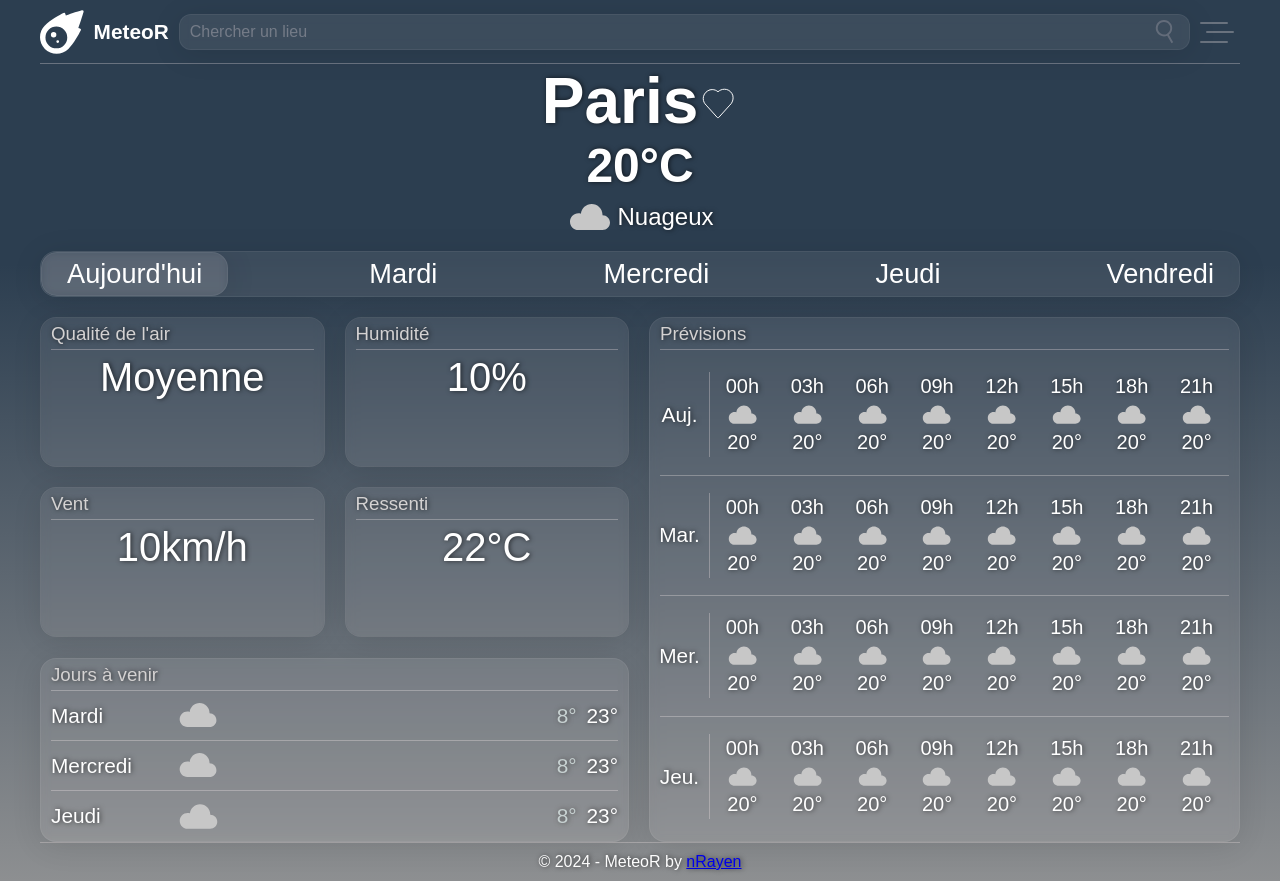
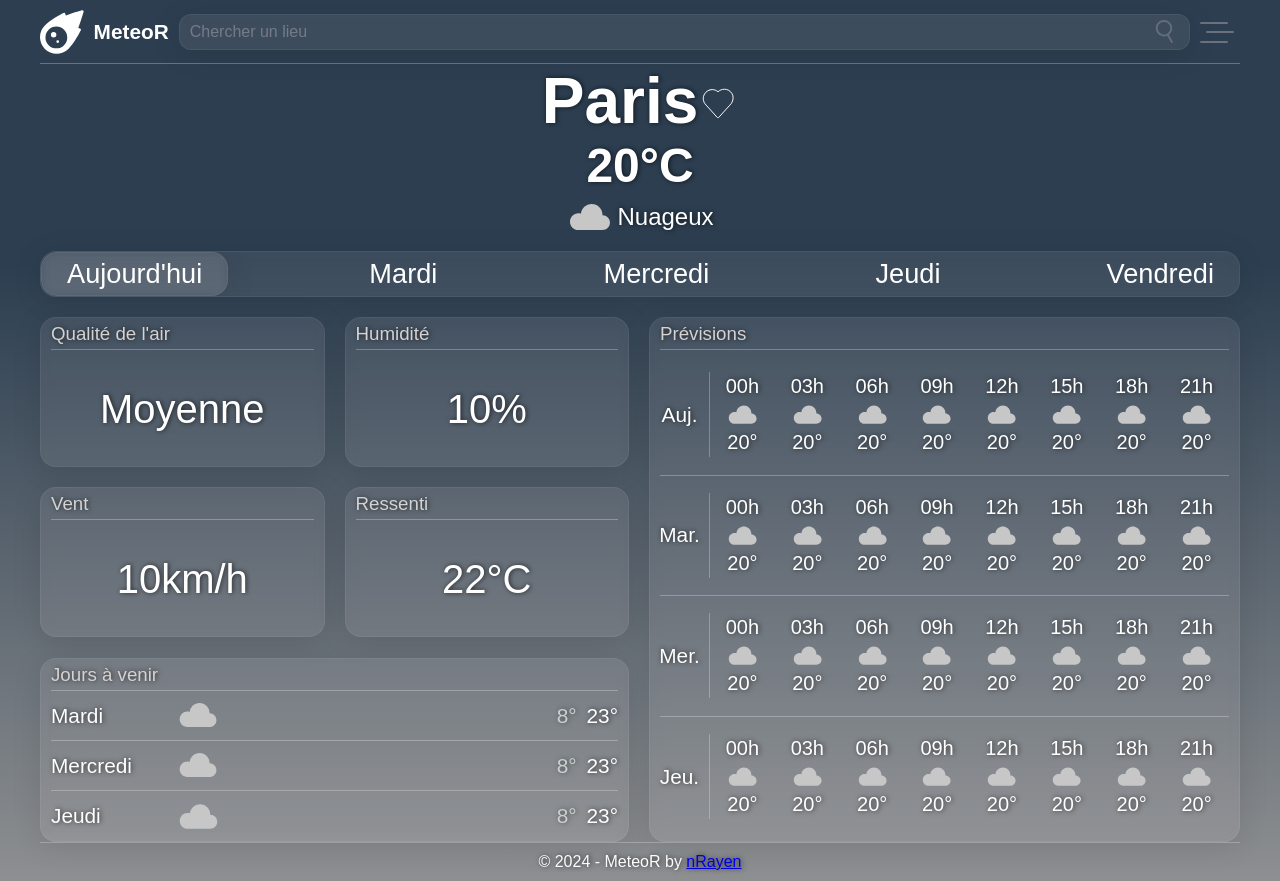
Before and after one commit to nRayen/MeteoR-App, a Next.js app: page / in a window 1280 px wide. Built offline with nearby package versions, Linux system fonts and the light colour scheme; a web font is replaced by a local one.

Commit message:
(main) : changed current weather info alignement

```diff
--- a/src/app/globals.css
+++ b/src/app/globals.css
@@ -290,23 +290,14 @@ main {
         }
 
         .card {
+            height: 100%;
             min-width: calc(50% - 10px);
             padding: 5px 10px 10px;
             scroll-snap-align: start;
             box-shadow: none;
             overflow: visible;
             position: relative;
-
-            &::after {
-                width: 100%;
-                height: 100%;
-                position: absolute;
-                top: 0;
-                left: 0;
-                content: "";
-                border-radius: 16px;
-                box-shadow: 0 4px 30px rgba(0, 0, 0, 0.1);
-            }
+            box-shadow: 0 4px 30px rgba(0, 0, 0, 0.1);
 
             h3 {
                 position: relative;
@@ -322,25 +313,17 @@ main {
                 }
             }
 
-            div {
+            p {
+                font-size: 2.5rem;
                 display: flex;
                 justify-content: center;
                 align-items: center;
-                p {
-                    font-size: 2.5rem;
-                    display: block;
-                    width: fit-content;
-                    height: 100% ;
-                    justify-content: center;
-                }
+                margin: auto;
+                text-align: center;
+                height: calc(100% - 25px);
+                margin-bottom: 5px;
+            }
 
-                svg {
-                    display: none;
-                    width: 39%;
-                    max-height: 100%;
-                    stroke: white;
-                }
-            }
         }
     }
 
@@ -477,6 +460,15 @@ footer {
     svg#favicon {
         display: block;
         padding: 5px;
+    }
+
+    .weather-info {
+        .card {
+            p {
+                font-size: 2rem !important;
+                text-overflow: ellipsis;
+            }
+        }
     }
 }
 
--- a/src/components/WeatherInfos.jsx
+++ b/src/components/WeatherInfos.jsx
@@ -5,52 +5,22 @@ const WeatherInfos = () => {
 		<section className="weather-info">
 			<article className="card glass">
 				<h3 className="glass-text">Qualité de l'air</h3>
-				<div>
 					<p>Moyenne</p>
-					<svg fill="#ffffff"  version="1.1" id="Layer_1" xmlns="http://www.w3.org/2000/svg" xmlnsXlink="http://www.w3.org/1999/xlink" viewBox="0 0 512 512" xmlSpace="preserve" stroke="#ffffff">
-						<g id="SVGRepo_bgCarrier" stroke-width="0"/>
-						<g id="SVGRepo_tracerCarrier" stroke-linecap="round" stroke-linejoin="round"/>
-						<g id="SVGRepo_iconCarrier"> <g> <g> <path d="M136.767,260.021c-7.498,0-11.07,3.571-11.783,9.285c-2.143,17.14-6.071,43.923-48.565,43.923 c-34.639,0-52.851-17.14-52.851-54.635V147.894c0-37.138,18.211-54.278,51.421-54.278c42.495,0,49.279,27.853,49.993,43.209 c0.357,5,3.57,8.927,11.783,8.927c8.214,0,11.784-2.499,11.784-14.283c0-32.139-26.782-59.635-73.561-59.635 C34.281,71.834,0,92.545,0,147.894v110.699c0,55.707,33.567,76.418,73.919,76.418c47.136,0,74.632-27.853,74.632-60.349 C148.551,262.879,144.98,260.021,136.767,260.021z"/> </g> </g> <g> <g> <path d="M261.032,71.834c-41.779,0-74.275,20.712-74.275,76.061v110.699c0,55.707,32.496,76.419,74.275,76.419 s74.275-20.712,74.275-76.419V147.894C335.307,92.545,302.811,71.834,261.032,71.834z M311.74,258.593 c0,37.495-18.926,54.635-50.707,54.635c-31.781,0-50.707-17.14-50.707-54.635V147.894c0-37.138,18.926-54.278,50.707-54.278 s50.707,17.14,50.707,54.278V258.593z"/> </g> </g> <g> <g> <path d="M503.43,418.384H389.517v-22.14c0-47.494,119.983-71.777,119.983-148.551c0-38.566-29.997-68.562-71.062-68.562 c-37.852,0-67.134,24.997-67.133,59.278c0,10.713,3.571,14.641,10.713,14.641c8.213,0,12.498-5,12.498-9.642 c0-28.211,18.568-42.137,43.208-42.137c32.853,0,48.208,24.64,48.208,47.136c0,62.493-120.698,88.56-120.698,147.837v34.639 c0,5.714,6.428,9.284,11.07,9.284H503.43c4.642,0,8.57-5.357,8.57-11.07S508.072,418.384,503.43,418.384z"/> </g> </g> </g>
-					</svg>
-				</div>
 			</article>
 
 			<article className="card glass">
 				<h3 className="glass-text">Humidité</h3>
-				<div>
 					<p>10%</p>
-					<svg fill="#ffffff" viewBox="-5 -2 24 24" xmlns="http://www.w3.org/2000/svg" preserveAspectRatio="xMinYMin" class="jam jam-water-drop" stroke="#ffffff">
-						<g id="SVGRepo_bgCarrier" stroke-width="0"/>
-						<g id="SVGRepo_tracerCarrier" stroke-linecap="round" stroke-linejoin="round"/>
-						<g id="SVGRepo_iconCarrier">
-						<path d="M2 13a5 5 0 0 0 10 0c0-1.726-1.66-5.031-5-9.653C3.66 7.969 2 11.274 2 13zM7 0c4.667 6.09 7 10.423 7 13a7 7 0 0 1-14 0c0-2.577 2.333-6.91 7-13z"/>
-						</g>
-					</svg>
-				</div>
 			</article>
 
 			<article className="card glass">
 				<h3 className="glass-text">Vent</h3>
-				<div>
 					<p>10km/h</p>
-					<svg viewBox="0 0 24 24" fill="none" xmlns="http://www.w3.org/2000/svg" stroke="#ffffff">
-						<g id="SVGRepo_bgCarrier" stroke-width="0"/>
-						<g id="SVGRepo_tracerCarrier" stroke-linecap="round" stroke-linejoin="round"/>
-						<g id="SVGRepo_iconCarrier"> <path fill-rule="evenodd" clip-rule="evenodd" d="M6.25 5.5C6.25 3.70508 7.70507 2.25 9.5 2.25C11.2949 2.25 12.75 3.70507 12.75 5.5C12.75 7.29493 11.2949 8.75 9.5 8.75H3C2.58579 8.75 2.25 8.41421 2.25 8C2.25 7.58579 2.58579 7.25 3 7.25H9.5C10.4665 7.25 11.25 6.4665 11.25 5.5C11.25 4.5335 10.4665 3.75 9.5 3.75C8.5335 3.75 7.75 4.5335 7.75 5.5V5.85714C7.75 6.27136 7.41421 6.60714 7 6.60714C6.58579 6.60714 6.25 6.27136 6.25 5.85714V5.5ZM14.25 7.5C14.25 5.15279 16.1528 3.25 18.5 3.25C20.8472 3.25 22.75 5.15279 22.75 7.5C22.75 9.84721 20.8472 11.75 18.5 11.75H2C1.58579 11.75 1.25 11.4142 1.25 11C1.25 10.5858 1.58579 10.25 2 10.25H18.5C20.0188 10.25 21.25 9.01878 21.25 7.5C21.25 5.98122 20.0188 4.75 18.5 4.75C16.9812 4.75 15.75 5.98122 15.75 7.5V8C15.75 8.41421 15.4142 8.75 15 8.75C14.5858 8.75 14.25 8.41421 14.25 8V7.5ZM3.25 14C3.25 13.5858 3.58579 13.25 4 13.25H18.5C20.8472 13.25 22.75 15.1528 22.75 17.5C22.75 19.8472 20.8472 21.75 18.5 21.75C16.1528 21.75 14.25 19.8472 14.25 17.5V17C14.25 16.5858 14.5858 16.25 15 16.25C15.4142 16.25 15.75 16.5858 15.75 17V17.5C15.75 19.0188 16.9812 20.25 18.5 20.25C20.0188 20.25 21.25 19.0188 21.25 17.5C21.25 15.9812 20.0188 14.75 18.5 14.75H4C3.58579 14.75 3.25 14.4142 3.25 14Z" fill="#ffffff"/> </g>
-					</svg>
-				</div>
 			</article>
 
 			<article className="card glass">
 				<h3 className="glass-text">Ressenti</h3>
-				<div>
 					<p>22°C</p>
-					<svg width="96px" height="96px" viewBox="0 0 24 24" fill="none" xmlns="http://www.w3.org/2000/svg" stroke="#fcfcfc">
-						<g id="SVGRepo_bgCarrier" stroke-width="0"/>
-						<g id="SVGRepo_tracerCarrier" stroke-linecap="round" stroke-linejoin="round"/>
-						<g id="SVGRepo_iconCarrier"> <path d="M11 15C12.1046 15 13 15.8954 13 17C13 18.1046 12.1046 19 11 19C9.89543 19 9 18.1046 9 17C9 15.8954 9.89543 15 11 15ZM11 15V8M15 6H18M15 8H18M15 10H18M15 12H18M11 3C12.1046 3 13 3.89543 13 5L13.0011 13.5358C14.1961 14.2275 15 15.5199 15 17C15 19.2091 13.2091 21 11 21C8.79086 21 7 19.2091 7 17C7 15.5195 7.80434 14.2268 8.99988 13.5352L9 5C9 3.89543 9.89543 3 11 3Z" stroke="#ffffff" stroke-linejoin="round"/> </g>
-					</svg>
-				</div>
 			</article>
 		</section>
 	);
```
